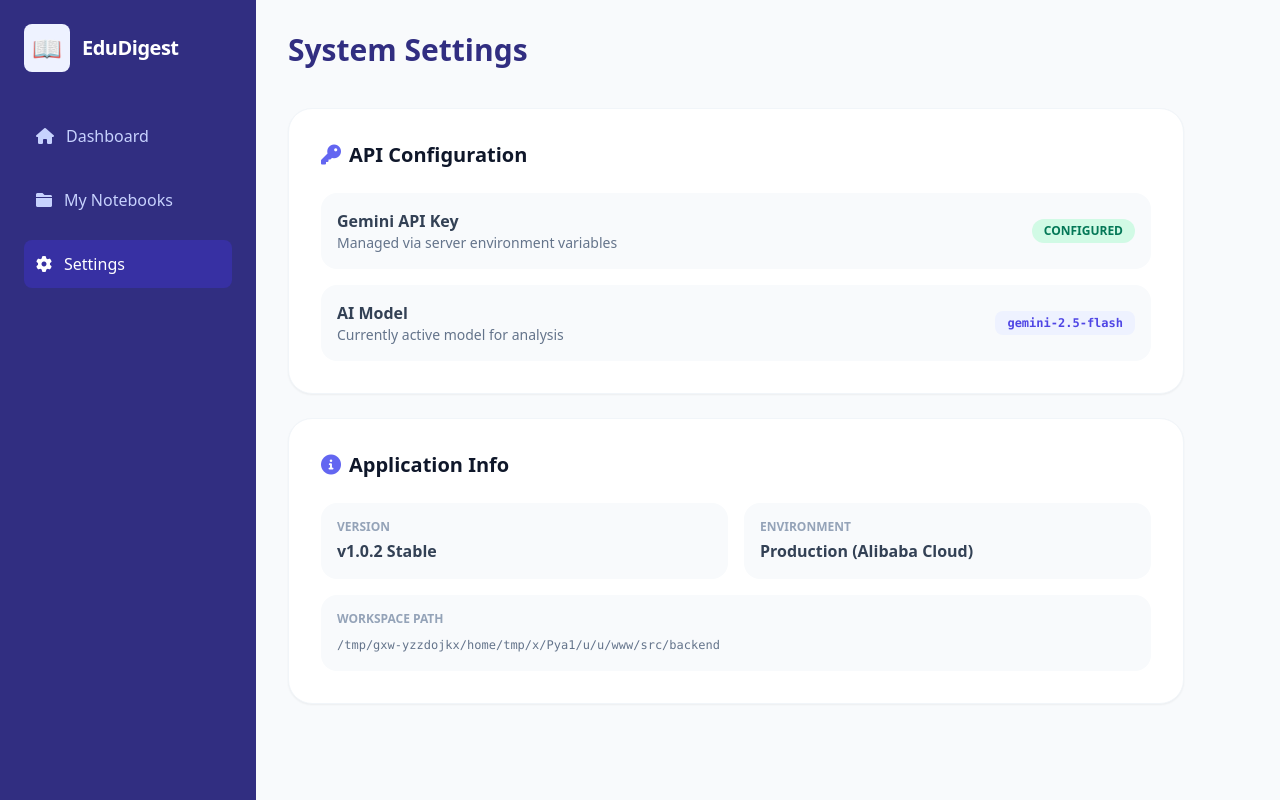
After one commit to jimmily98/edudigest, a Flask app: page /settings in a window 1280 px wide. The commit adds this page. Run offline with Flask 3, Linux system fonts and the light colour scheme; some libraries are stand-ins or nearby versions.

Commit message:
v1.1 - Feature Expansion: Language selection, expanded analysis types, sidebar pages (Notebooks/Settings), and fixed PDF downloads

```diff
--- a/src/backend/app.py
+++ b/src/backend/app.py
@@ -40,6 +40,7 @@ def upload_file():
     files = request.files.getlist('files')
     notebook_name = request.form.get('notebook_name', 'Untitled Course')
     action = request.form.get('action', 'gist')
+    language = request.form.get('language', 'default')
 
     if not files or all(f.filename == '' for f in files):
         flash('No selected files')
@@ -78,9 +79,13 @@ def upload_file():
     import google.generativeai as genai
     model = genai.GenerativeModel("gemini-2.5-flash")
 
+    lang_instruction = f"Please output the response in {language} language." if language != 'default' else "Please output the response in the same language as the first source file provided."
+
     prompt = f"""
     The following is a collection of materials for the course "{notebook_name}".
     The user wants to: {action.upper()}.
+
+    {lang_instruction}
 
     Please analyze ALL the sources provided below collectively.
     Synthesize the information into a unified response.
@@ -94,7 +99,9 @@ def upload_file():
     analysis_text = response.text
 
     # Save unified PDF
-    pdf_filename = f"{secure_filename(notebook_name)}_unified_summary.pdf"
+    # Sanitize notebook name for filename
+    safe_nb_name = "".join([c for c in notebook_name if c.isalnum() or c in (' ', '_')]).strip().replace(' ', '_')
+    pdf_filename = f"{safe_nb_name}_unified_summary.pdf"
     pdf_path = os.path.join(app.config['TRANSCRIPT_FOLDER'], pdf_filename)
     create_pdf(analysis_text, pdf_path, title=f"Unified Analysis: {notebook_name}")
 
@@ -105,12 +112,32 @@ def upload_file():
                            analysis=analysis_text,
                            pdf_url=url_for('download_file', filename=pdf_filename))
 
-    flash("Invalid file type.")
-    return redirect(request.url)
+@app.route('/download/<path:filename>')
+def download_file(filename):
+    # Use absolute path to avoid ambiguity
+    abs_path = os.path.abspath(app.config['TRANSCRIPT_FOLDER'])
+    return send_from_directory(abs_path, filename, as_attachment=True)
 
-@app.route('/download/<filename>')
-def download_file(filename):
-    return send_from_directory(app.config['TRANSCRIPT_FOLDER'], filename)
+@app.route('/notebooks')
+def my_notebooks():
+    # List all PDFs in transcript folder
+    notebooks = []
+    if os.path.exists(app.config['TRANSCRIPT_FOLDER']):
+        for file in os.listdir(app.config['TRANSCRIPT_FOLDER']):
+            if file.endswith('.pdf'):
+                notebooks.append({
+                    'name': file.replace('_unified_summary.pdf', '').replace('_', ' '),
+                    'filename': file,
+                    'path': url_for('download_file', filename=file)
+                })
+    return render_template('notebooks.html', notebooks=notebooks)
 
-if __name__ == '__main__':
-    app.run(debug=True, port=5000)
+@app.route('/settings')
+def settings():
+    # Simple settings page
+    env_vars = {
+        'API_KEY_CONFIGURED': os.getenv('GEMINI_API_KEY') is not None,
+        'MODEL': "gemini-2.5-flash",
+        'WORKSPACE': os.getcwd()
+    }
+    return render_template('settings.html', settings=env_vars)
--- /dev/null
+++ b/src/backend/templates/settings.html
@@ -0,0 +1,89 @@
+<!DOCTYPE html>
+<html lang="en">
+<head>
+    <meta charset="UTF-8">
+    <meta name="viewport" content="width=device-width, initial-scale=1.0">
+    <title>EduDigest - Settings</title>
+    <script src="https://cdn.tailwindcss.com"></script>
+    <link rel="stylesheet" href="https://cdnjs.cloudflare.com/ajax/libs/font-awesome/6.0.0/css/all.min.css">
+</head>
+<body class="bg-slate-50 font-sans text-slate-900">
+    <div class="flex min-h-screen">
+        <!-- Sidebar -->
+        <aside class="w-64 bg-indigo-900 text-white p-6 hidden md:block">
+            <div class="flex items-center gap-3 mb-10">
+                <div class="bg-indigo-50 p-2 rounded-lg text-2xl">📖</div>
+                <h1 class="text-xl font-bold tracking-tight">EduDigest</h1>
+            </div>
+            <nav class="space-y-4">
+                <a href="/" class="flex items-center gap-3 p-3 text-indigo-200 hover:bg-indigo-800 rounded-lg transition">
+                    <i class="fa-solid fa-house"></i> Dashboard
+                </a>
+                <a href="/notebooks" class="flex items-center gap-3 p-3 text-indigo-200 hover:bg-indigo-800 rounded-lg transition">
+                    <i class="fa-solid fa-folder"></i> My Notebooks
+                </a>
+                <a href="/settings" class="flex items-center gap-3 p-3 bg-indigo-800 rounded-lg text-white">
+                    <i class="fa-solid fa-gear"></i> Settings
+                </a>
+            </nav>
+        </aside>
+
+        <!-- Main Content -->
+        <main class="flex-1 p-8">
+            <header class="mb-10">
+                <h2 class="text-3xl font-bold text-indigo-900">System Settings</h2>
+            </header>
+
+            <section class="max-w-4xl space-y-6">
+                <!-- API Status -->
+                <div class="bg-white p-8 rounded-3xl border border-slate-100 shadow-sm">
+                    <h3 class="text-xl font-bold mb-6 flex items-center gap-2">
+                        <i class="fa-solid fa-key text-indigo-500"></i> API Configuration
+                    </h3>
+                    <div class="space-y-4">
+                        <div class="flex justify-between items-center p-4 bg-slate-50 rounded-2xl">
+                            <div>
+                                <p class="font-bold text-slate-700">Gemini API Key</p>
+                                <p class="text-sm text-slate-500">Managed via server environment variables</p>
+                            </div>
+                            {% if settings.API_KEY_CONFIGURED %}
+                            <span class="bg-emerald-100 text-emerald-700 px-3 py-1 rounded-full text-xs font-bold">CONFIGURED</span>
+                            {% else %}
+                            <span class="bg-rose-100 text-rose-700 px-3 py-1 rounded-full text-xs font-bold">MISSING</span>
+                            {% endif %}
+                        </div>
+                        <div class="flex justify-between items-center p-4 bg-slate-50 rounded-2xl">
+                            <div>
+                                <p class="font-bold text-slate-700">AI Model</p>
+                                <p class="text-sm text-slate-500">Currently active model for analysis</p>
+                            </div>
+                            <code class="bg-indigo-50 text-indigo-600 px-3 py-1 rounded-lg text-xs font-bold">{{ settings.MODEL }}</code>
+                        </div>
+                    </div>
+                </div>
+
+                <!-- App Info -->
+                <div class="bg-white p-8 rounded-3xl border border-slate-100 shadow-sm">
+                    <h3 class="text-xl font-bold mb-6 flex items-center gap-2">
+                        <i class="fa-solid fa-circle-info text-indigo-500"></i> Application Info
+                    </h3>
+                    <div class="grid grid-cols-2 gap-4">
+                        <div class="p-4 bg-slate-50 rounded-2xl">
+                            <p class="text-xs text-slate-400 font-bold uppercase mb-1">Version</p>
+                            <p class="font-bold text-slate-700">v1.0.2 Stable</p>
+                        </div>
+                        <div class="p-4 bg-slate-50 rounded-2xl">
+                            <p class="text-xs text-slate-400 font-bold uppercase mb-1">Environment</p>
+                            <p class="font-bold text-slate-700">Production (Alibaba Cloud)</p>
+                        </div>
+                        <div class="col-span-2 p-4 bg-slate-50 rounded-2xl">
+                            <p class="text-xs text-slate-400 font-bold uppercase mb-1">Workspace Path</p>
+                            <code class="text-xs text-slate-500">{{ settings.WORKSPACE }}</code>
+                        </div>
+                    </div>
+                </div>
+            </section>
+        </main>
+    </div>
+</body>
+</html>
```
Also changed, not shown: src/backend/templates/index.html (+19 -2 lines), src/backend/templates/notebooks.html (added, +69 -0 lines), src/backend/templates/result.html (+31 -5 lines).
